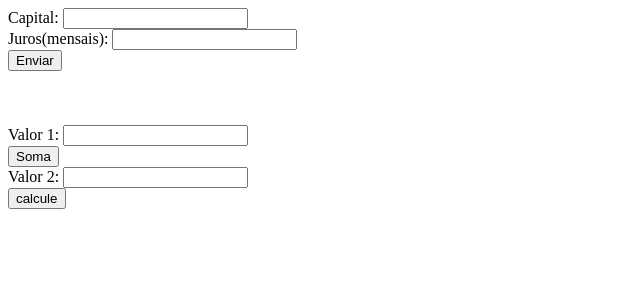
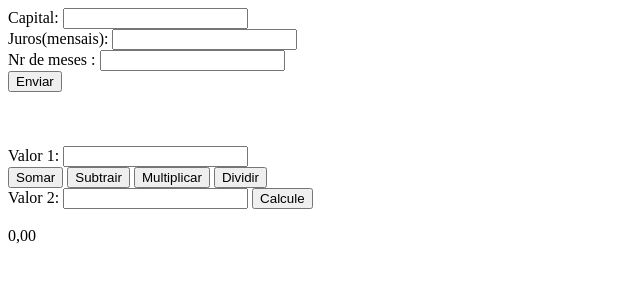
Before and after one commit to nicolassyuki/primeiroa_3t, a plain HTML site: page index.html in a window 1280 px wide. Shown: the whole page, without its empty margins (0-640 px from the left). Drawn offline with Linux system fonts and the light colour scheme.

Commit message:
Update index.html

```diff
--- a/index.html
+++ b/index.html
@@ -4,22 +4,31 @@
     <meta charset="UTF-8">
     <meta http-equiv="X-UA-Compatible" content="IE=edge">
     <meta name="viewport" content="width=device-width, initial-scale=1.0">
-    <title>primeiro a</title>
-   <script src="estudo.js"></script>
+    <title>Nicolas Yuki</title>
+  <script src="estudo.js"></script>
+
 </head>
 <body>
 
-  Capital: <input id="Valor" type="text"><br>
-  Juros(mensais): <input id="Juros" type="text"><br>
+  Capital: <input id="valor" type="text"><br>
+  Juros(mensais): <input id="juros" type="text"><br>
+
+  Nr de meses : <input id="meses" type="text"><br>
+
   <button onclick="calcula()">Enviar</button>
 
   <br><br><br><br>
-  Valor 1: <input id="v1" type="text">
-<br>
-<button onclick="operacao('+')">Soma</button>
-<br>
-Valor 2: <input id="v2" type="text"><br>
-<button onclick="calcule()">calcule</button><br><br>
+  Valor 1: <input id="v1" type="text"><br>
+  <button onclick="operacao('+')">Somar</button>
+  <button onclick="operacao('-')">Subtrair</button>
+  <button onclick="operacao('*')">Multiplicar</button>
+  <button onclick="operacao('/')">Dividir</button>
+  <br>
+  Valor 2: <input id="v2" type="text">
+  <button onclick="calcule('+')">Calcule</button><br><br>
+  <span id="resultado">0,00</span>
+
+
 
 </body>
 </html>
```
